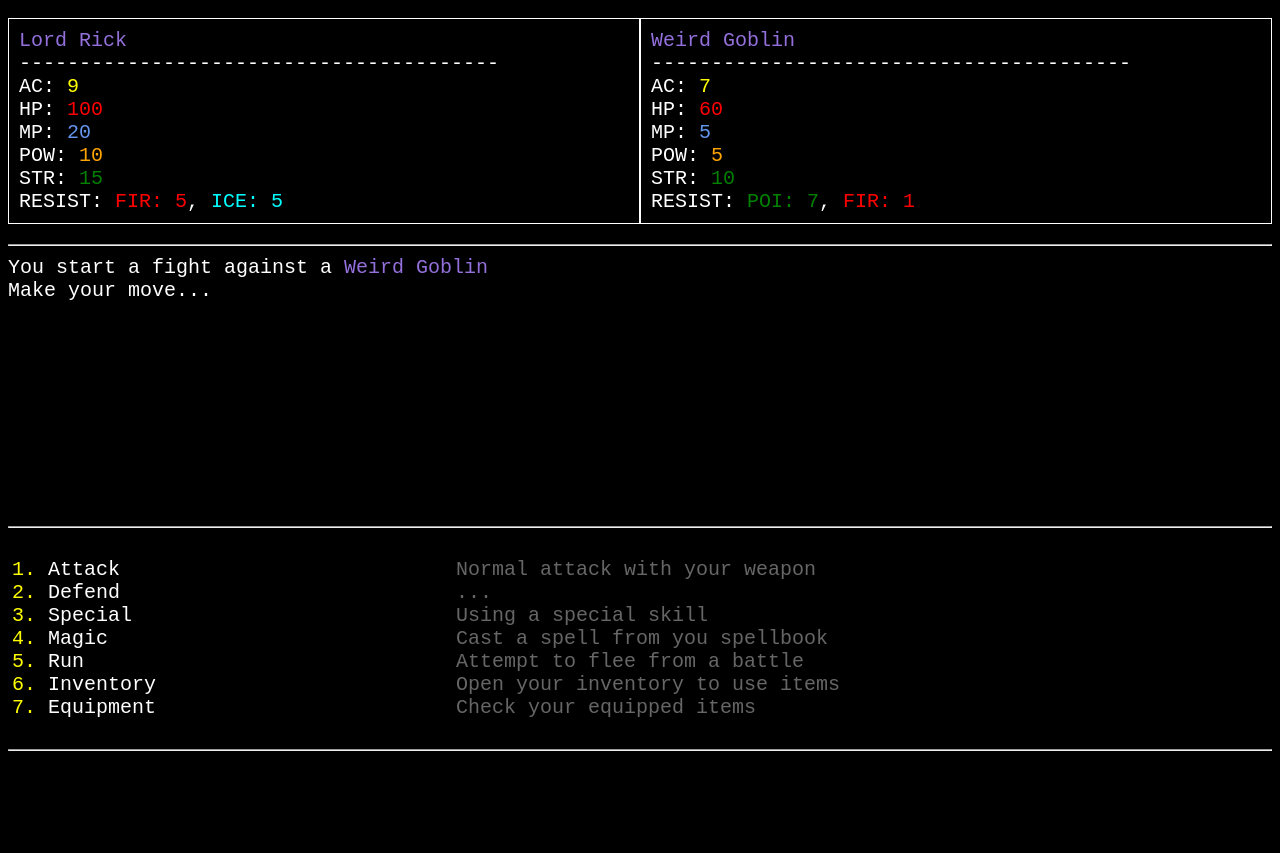
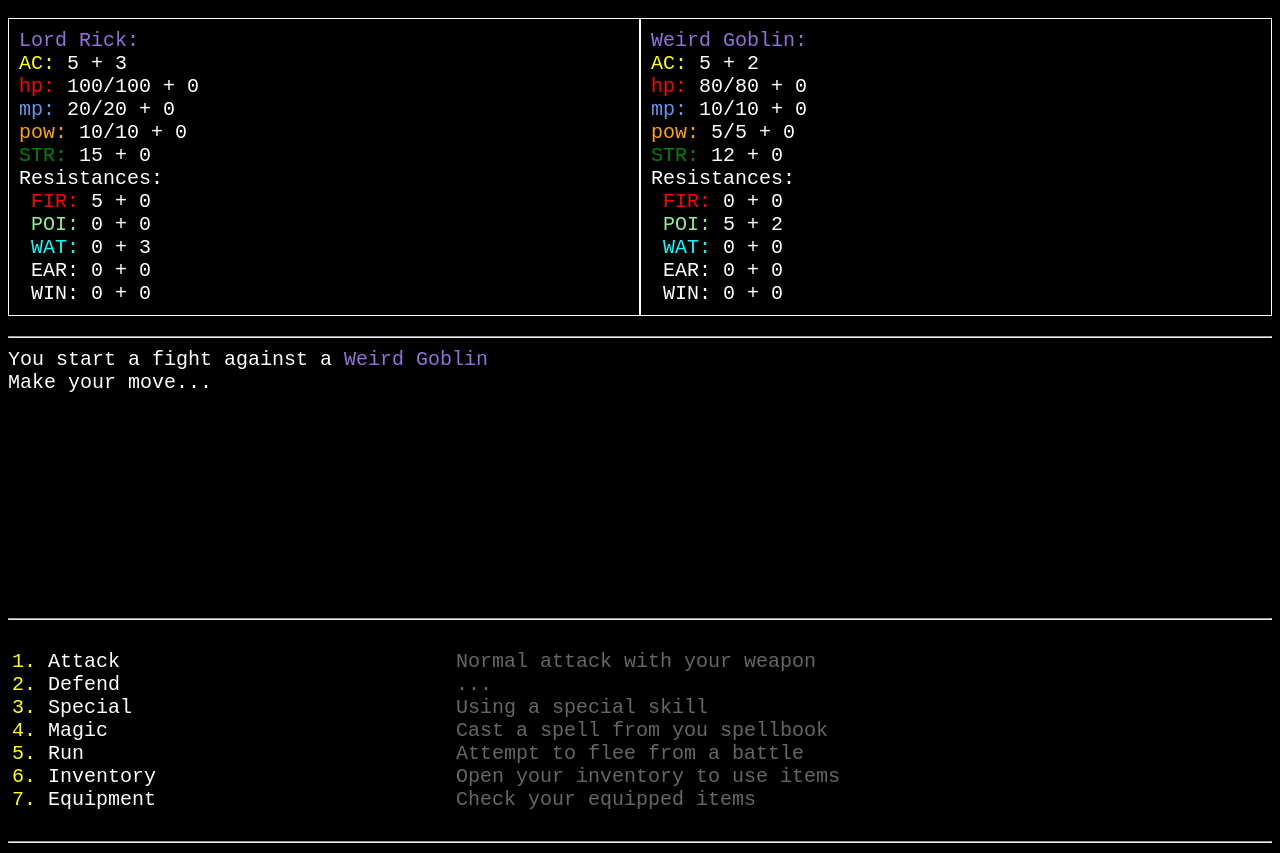
Before and after one commit to b4dr1ck/HtmlSandbox, a Vue app in the folder fight/: page / in a window 1280 px wide. Before the commit the page ends 800 px from the top, so only its background shows below. Built offline with nearby package versions, Linux system fonts and the light colour scheme.

Commit message:
CHANGE: src/App.vue: Ueberarbeitung der Datenstruktur des Actors und der Hud und Apply-stats Funktione

```diff
--- a/fight/src/App.vue
+++ b/fight/src/App.vue
@@ -17,20 +17,26 @@ export default {
         pow: "orange",
         AC: "yellow",
         STR: "green",
-        resist: { FIR: "red", ICE: "aqua", POI: "green" },
+        resist: { FIR: "red", WAT: "aqua", POI: "lightgreen" },
         details: "#666",
       },
       player: {
+        stats: {
+          AC: { base: 5, current: 5, bon: 0 },
+          hp: { base: 100, current: 100, bon: 0 },
+          mp: { base: 20, current: 20, bon: 0 },
+          pow: { base: 10, current: 10, bon: 0 },
+          STR: { base: 15, current: 15, bon: 0 },
+          resist: {
+            FIR: { base: 5, current: 5, bon: 0 },
+            POI: { base: 0, current: 0, bon: 0 },
+            WAT: { base: 0, current: 0, bon: 0 },
+            EAR: { base: 0, current: 0, bon: 0 },
+            WIN: { base: 0, current: 0, bon: 0 },
+          },
+        },
         name: "Lord Rick",
-        AC: 5,
-        hp: 100,
-        mp: 20,
-        pow: 10,
-        STR: 15,
-        resist: {
-          FIR: 5,
-          ICE: 2,
-        },
+
         items: [
           {
             name: "Heal Potion",
@@ -55,7 +61,7 @@ export default {
             type: "armor",
             description: "An icy helmet that protects your head.",
             AC: 1,
-            resist: { ICE: 3 },
+            resist: { WAT: 3 },
           },
           {
             name: "Leather Armor",
@@ -95,12 +101,20 @@ export default {
       },
       enemy: {
         name: "Weird Goblin",
-        AC: 5,
-        hp: 60,
-        mp: 5,
-        pow: 5,
-        STR: 10,
-        resist: { POI: 5, FIR: 1 },
+        stats: {
+          AC: { base: 5, current: 5, bon: 0 },
+          hp: { base: 80, current: 80, bon: 0 },
+          mp: { base: 10, current: 10, bon: 0 },
+          pow: { base: 5, current: 5, bon: 0 },
+          STR: { base: 12, current: 12, bon: 0 },
+          resist: {
+            FIR: { base: 0, current: 0, bon: 0 },
+            POI: { base: 5, current: 5, bon: 0 },
+            WAT: { base: 0, current: 0, bon: 0 },
+            EAR: { base: 0, current: 0, bon: 0 },
+            WIN: { base: 0, current: 0, bon: 0 },
+          },
+        },
         equipped: [
           {
             name: "Goblin Dagger",
@@ -150,7 +164,9 @@ export default {
       }
     },
     calcHitAndDmg(actor) {
-      const hit = this.getRandomInt(1, 20) + Math.floor((this[actor].STR - 10) / 2);
+      const STR = this[actor].stats.STR.base + this[actor].stats.STR.bon;
+      const hit = this.getRandomInt(1, 20) + Math.floor((STR - 10) / 2);
+
       const dmg = this[actor].equipped.reduce((total, item) => {
         if (item.type === "weapon") {
           const weaponDmg = this.getRandomInt(item.damage[0], item.damage[1]);
@@ -164,9 +180,9 @@ export default {
       const hit = this.calcHitAndDmg("enemy").hit;
       const dmg = this.calcHitAndDmg("enemy").dmg;
       const color = this.colors.name;
-
-      if (hit >= this.player.AC) {
-        this.player.hp -= dmg;
+      const AC = this.player.stats.AC.base + this.player.stats.AC.bon;
+      if (hit >= AC) {
+        this.player.stats.hp.current -= dmg;
         this.log.push(`The <span style='color:${color}'>${this.enemy.name}</span> hits you for ${dmg} damage!`);
       } else {
         this.log.push(`The <span style='color:${color}'>${this.enemy.name}</span> misses you!`);
@@ -176,11 +192,12 @@ export default {
       const hit = this.calcHitAndDmg("player").hit;
       const dmg = this.calcHitAndDmg("player").dmg;
       const color = this.colors.name;
+      const AC = this.enemy.stats.AC.base + this.enemy.stats.AC.bon;
 
       this.log.push("");
 
-      if (hit >= this.enemy.AC) {
-        this.enemy.hp -= dmg;
+      if (hit >= AC) {
+        this.enemy.stats.hp.current -= dmg;
         this.log.push(`You hit the <span style='color:${color}'>${this.enemy.name}</span> for ${dmg} damage! `);
       } else {
         this.log.push(`You missed the <span style='color:${color}'>${this.enemy.name}</span>!`);
@@ -217,24 +234,53 @@ export default {
       this.commands.push("Back");
       this.log.push("You open your spellbook. Choose a spell.");
     },
+    hud(actor) {
+      const hudText = [];
+
+      // name
+      hudText.push(`<span style='color:${this.colors["name"]}'>${this[actor].name}: </span>`);
+      for (const stat in this[actor]["stats"]) {
+        // resistances
+        if (stat === "resist") {
+          hudText.push("Resistances: ");
+          for (const resist in this[actor]["stats"]["resist"]) {
+            hudText.push(
+              ` <span style='color:${this.colors.resist[resist]}'>${resist}:</span> ${this[actor]["stats"]["resist"][resist].base} + ${this[actor]["stats"]["resist"][resist].bon}`
+            );
+          }
+        } else {
+          // other stats
+          if (stat === "hp" || stat === "mp" || stat === "pow") {
+            hudText.push(
+              `<span style='color:${this.colors[stat]}'>${stat}:</span> ${this[actor]["stats"][stat].current}/${this[actor]["stats"][stat].base} + ${this[actor]["stats"][stat].bon}`
+            );
+          } else {
+            hudText.push(
+              `<span style='color:${this.colors[stat]}'>${stat}:</span> ${this[actor]["stats"][stat].base} + ${this[actor]["stats"][stat].bon}`
+            );
+          }
+        }
+      }
+      return hudText.join("\n");
+    },
 
     // apply equipped items to player stats
     applyStats(actor) {
-      for (const key in this[actor]) {
-        if (key === "name" || key === "equipped" || key === "spellbook" || key === "specials" || key === "items") {
-          continue;
+      this[actor]["equipped"].forEach((item) => {
+        for (const key in item) {
+          if (key === "name" || key === "description" || key === "type" | key === "damage") continue;
+          if (key === "resist") {
+            for (const resist in item.resist) {
+              console.log(resist)
+              this[actor]["stats"]["resist"][resist].bon = 0;
+              this[actor]["stats"]["resist"][resist].bon += item.resist[resist];
+            }
+          } else {
+            this[actor]["stats"][key].bon= 0;
+            this[actor]["stats"][key].bon += item[key];
+          }
         }
-
-        this[actor][key] = this[actor].equipped.reduce((total, item) => {
-          if (key === "resist") {
-            return Object.entries(total).reduce((acc, [res, value]) => {
-              acc[res] = (value || 0) + (item.resist ? item.resist[res] || 0 : 0);
-              return acc;
-            }, {});
-          }
-          return total + (item[key] || 0);
-        }, this[actor][key]);
-      }
+      })
     },
     executeCommand(event) {
       const key = parseInt(event.key) - 1;
@@ -243,32 +289,6 @@ export default {
       }
       const command = this.commands[key].toLowerCase();
       this[command]();
-    },
-    hud(actor) {
-      const hudText = [];
-      let colors = this.colors;
-
-      for (const key in this[actor]) {
-        if (this[actor].hasOwnProperty(key)) {
-          if (key === "equipped" || key === "spellbook" || key === "specials" || key === "items") {
-            continue;
-          }
-          if (key === "name") {
-            hudText.push(`<span style='color:${colors[key]}'>${this[actor][key]}</span>`);
-            hudText.push("----------------------------------------");
-            continue;
-          }
-          if (key === "resist") {
-            const resist = Object.entries(this[actor].resist)
-              .map(([res, value]) => `<span style='color:${colors[key][res]}'>${res}: ${value}</span>`)
-              .join(", ");
-            hudText.push(`RESIST: <span style='color:${colors[key]}'>${resist}</span>`);
-            continue;
-          }
-          hudText.push(`${key.toUpperCase()}: <span style='color:${colors[key]}'>${this[actor][key]}</span>`);
-        }
-      }
-      return hudText.join("\n");
     },
     showDetails(command) {
       function showStats(obj) {
@@ -337,6 +357,12 @@ export default {
     logEntries() {
       return this.log.slice(-this.maxLogEntries);
     },
+    hudPlayer() {
+      return this.hud("player");
+    },
+    hudEnemy() {
+      return this.hud("enemy");
+    },
   },
 
   mounted() {
@@ -359,8 +385,9 @@ export default {
 
 <template>
   <div id="hud" class="flex">
-    <pre v-html="hud('player')" id="player"></pre>
-    <pre v-html="hud('enemy')" id="enemy"></pre>
+    <!--pre v-html="hudPlayer" id="player"></pre-->
+    <pre v-html="hudPlayer" id="player"></pre>
+    <pre v-html="hudEnemy" id="enemy"></pre>
   </div>
   <hr />
   <pre v-html="logEntries.join('\n')" id="log"></pre>
```
